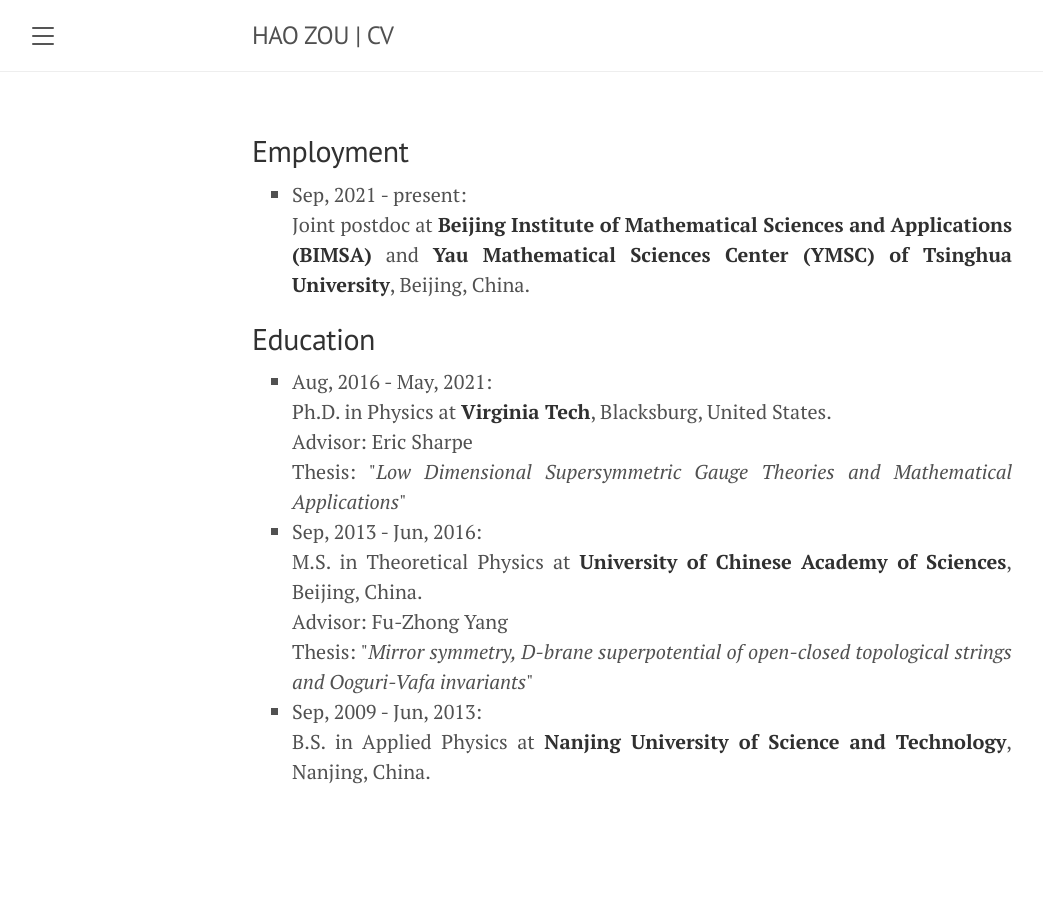
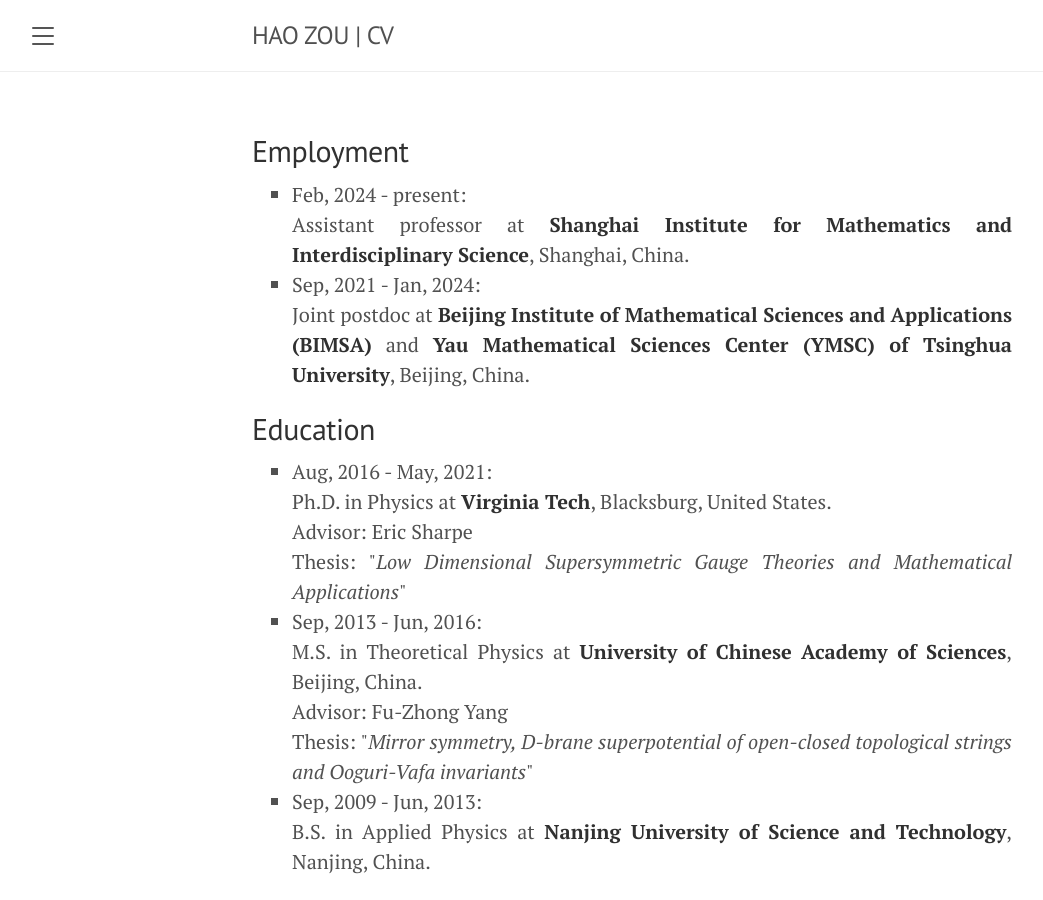
Before and after one commit to hhzou/hhzou.github.io, a Jekyll site: the page built from cv/index.html, in a window 1280 px wide. Shown: the whole page, without its empty margins (8-1051 px from the left). Built offline with Jekyll 4.4.1, drawn with Linux system fonts in a browser that asks for light colours.

Commit message:
Update index.html

```diff
--- a/cv/index.html
+++ b/cv/index.html
@@ -5,7 +5,9 @@
 <div class="posts">
 	<h2> Employment </h2>
 	<ul style="font-size:1em; line-height: 150%; list-style-type: square">
-		<li>Sep, 2021 - present:
+		<li>Feb, 2024 - present:
+		<br> Assistant professor at <strong>Shanghai Institute for Mathematics and Interdisciplinary Science</strong>, Shanghai, China.
+		<li>Sep, 2021 - Jan, 2024:
 		<br> Joint postdoc at <strong>Beijing Institute of Mathematical Sciences and Applications (BIMSA)</strong> and <strong>Yau Mathematical Sciences Center (YMSC) of Tsinghua University</strong>, Beijing, China.
 	</ul>
 	<h2> Education </h2>
```
